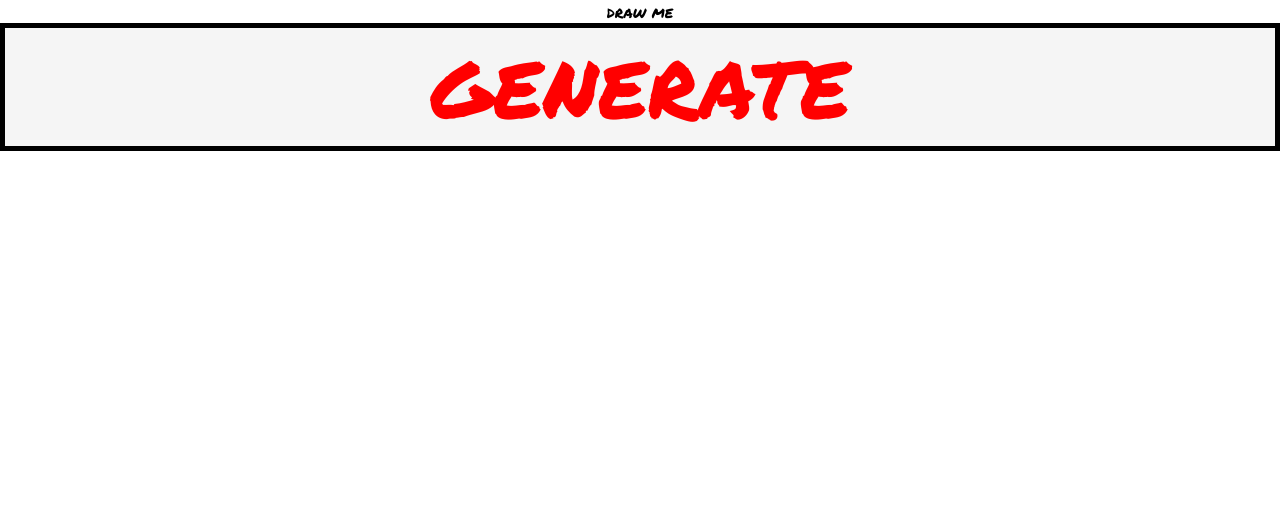
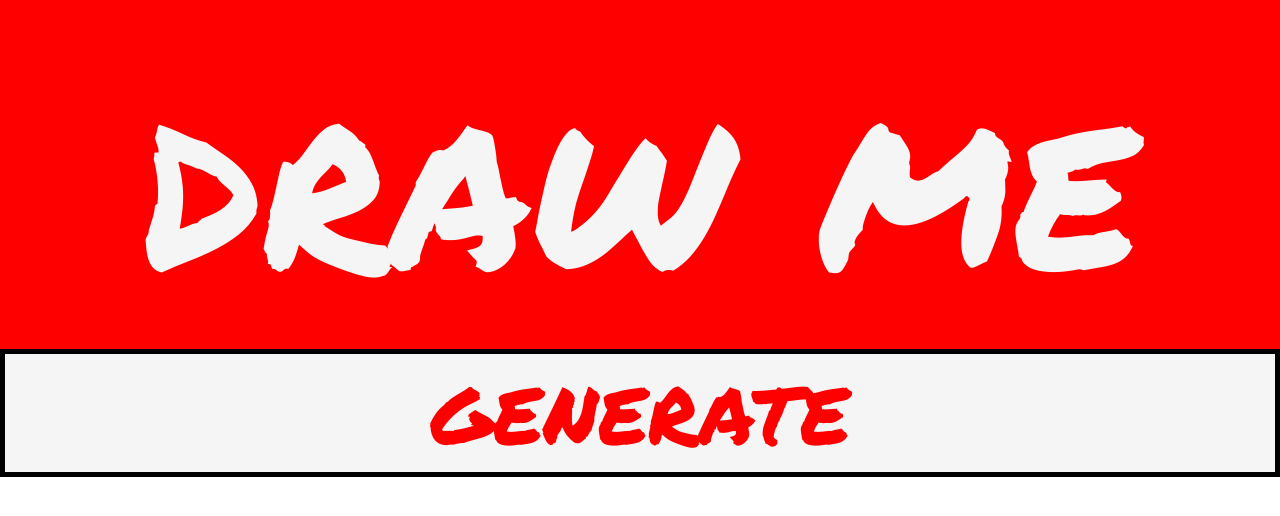
Before and after one commit to Dev-94/draw-me-react, a React (Create React App) app: page / in a window 1280 px wide. Shown: the top 516 px of the page. Built offline with nearby package versions, Linux system fonts and the light colour scheme.

Commit message:
styles default RDisplay

```diff
--- a/src/Components/RandomDisplay.css
+++ b/src/Components/RandomDisplay.css
@@ -1,3 +1,12 @@
+.dm-div {
+    color: whitesmoke;
+    background-color: red;
+    width: 100%;
+    /* border-radius: 10%; */
+    text-justify: center;
+    font-size: 30vh;
+
+}
 .rd-div {
     color: red;
     background-color: aqua;
--- a/src/Components/RandomDisplay.js
+++ b/src/Components/RandomDisplay.js
@@ -4,7 +4,7 @@ import PropTypes from 'prop-types'
 
 function RandomDisplay(props) {
 
-    return (props.words === '') ? 'draw me' :
+    return (props.words === '') ? <div className="dm-div">draw me</div> :
 
         <div className="rd-div">
             <span>
```
